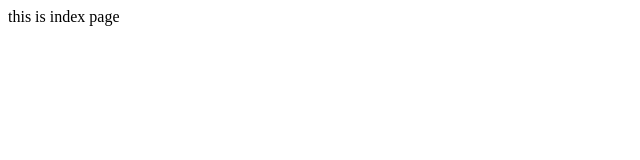
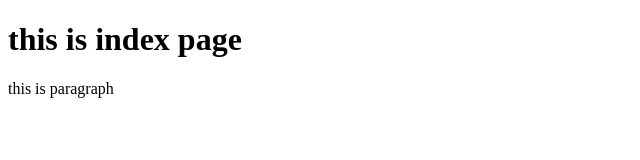
Before and after one commit to gopalksinha/angularLearning, a plain HTML site: page index.html in a window 1280 px wide. Shown: the whole page, without its empty margins (0-640 px from the left). Drawn offline with Linux system fonts and the light colour scheme.

Commit message:
index html changes

```diff
--- a/index.html
+++ b/index.html
@@ -2,5 +2,11 @@
 
 <html>
 <head></head>
-<body>this is index page</body>
+<body>
+<h1>this is index page </h1>
+<p>this is paragraph</p>
+
+
+
+</body>
 </html>
```
